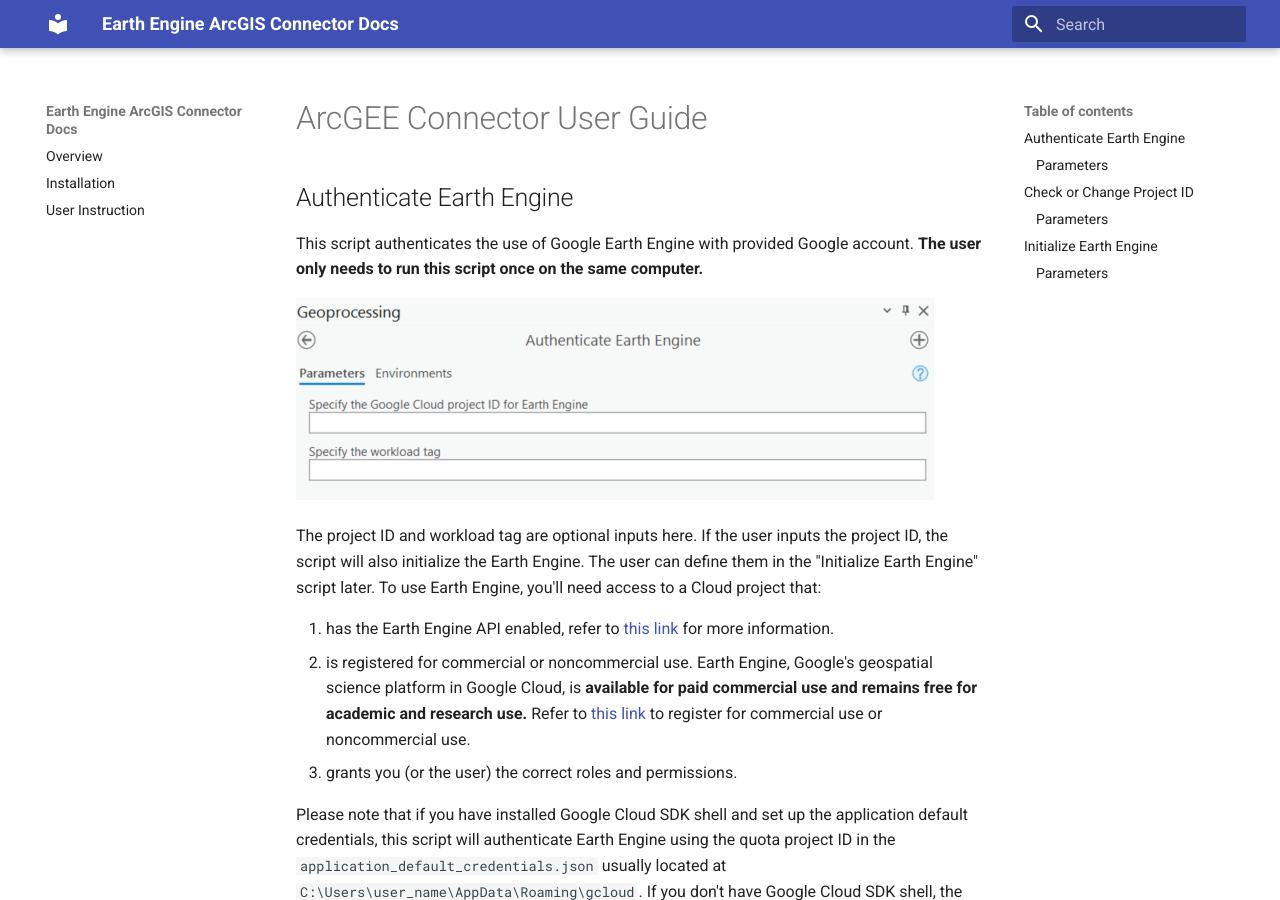
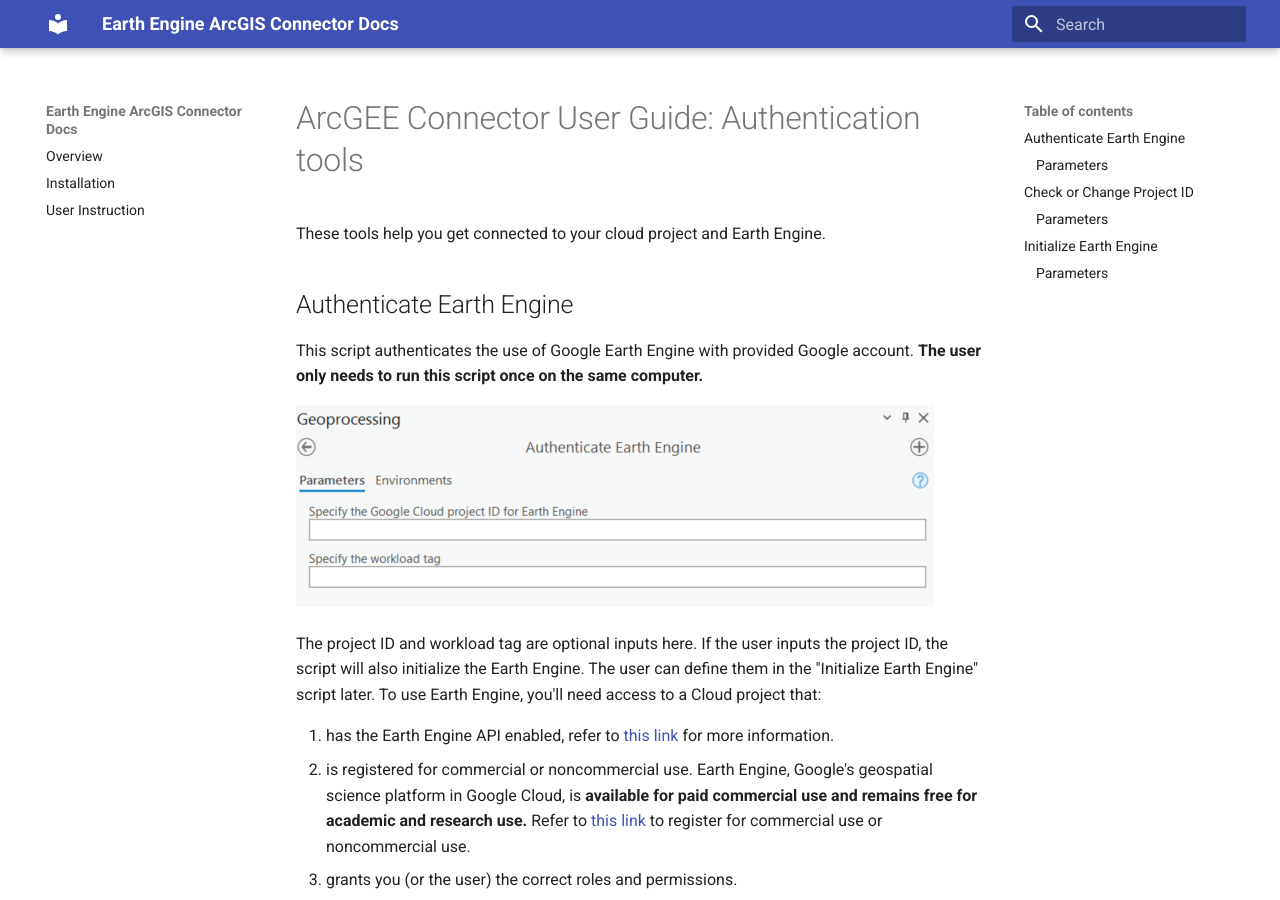
Before and after one commit to gee-community/arcgis-earthengine-toolbox, an MkDocs documentation site: the page built from docs/authentication_tools.md, in a window 1280 px wide and 900 px high. Built offline with MkDocs 1.6.1 and Material for MkDocs 9.7.7, drawn with Linux system fonts in a browser that asks for light colours.

Commit message:
Update authentication_tools.md

```diff
--- a/docs/authentication_tools.md
+++ b/docs/authentication_tools.md
@@ -1,4 +1,6 @@
-# ArcGEE Connector User Guide
+# ArcGEE Connector User Guide: Authentication tools
+These tools help you get connected to your cloud project and Earth Engine.
+
 ## Authenticate Earth Engine
 
 This script authenticates the use of Google Earth Engine with provided Google account. **The user only needs to run this script once on the same computer.**
```
